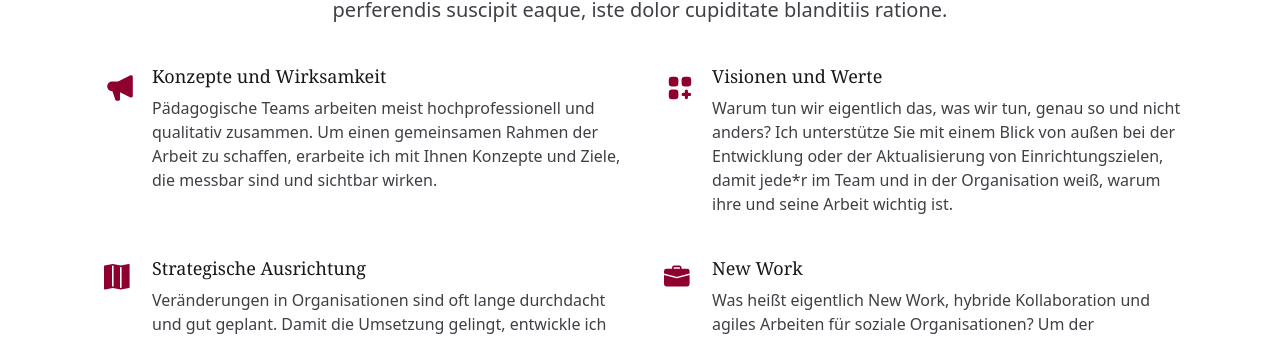
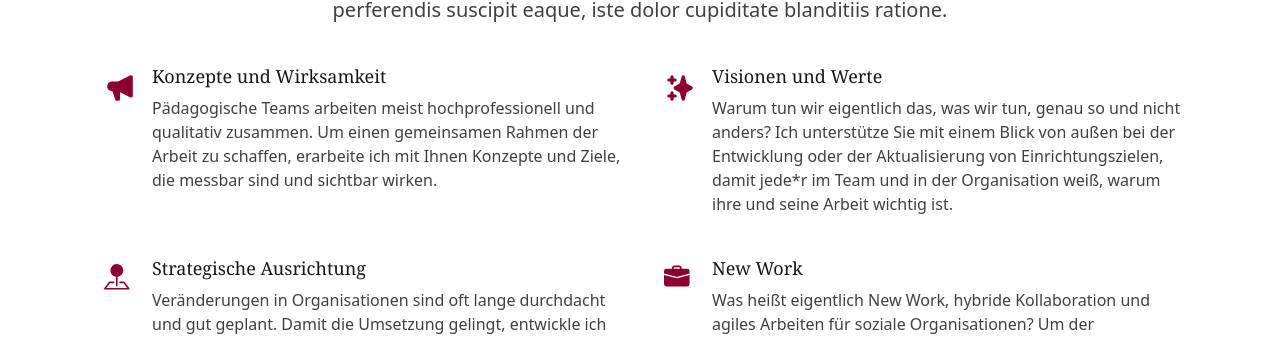
Before and after one commit to jenzopr/dirkpreussner.de, a Next.js app: page /organisationsentwicklung in a window 1280 px wide. Shown: the part 816-1156 px from the top of the page. Built offline with nearby package versions, Linux system fonts and the light colour scheme.

Commit message:
Changed icons

```diff
--- a/pages/organisationsentwicklung.js
+++ b/pages/organisationsentwicklung.js
@@ -80,7 +80,7 @@ export default function Organisationsentwicklung() {
                                 <dt>
                                 <div className="absolute flex items-center justify-center h-12 w-12 rounded-md text-burgund-600">
                                     <svg xmlns="http://www.w3.org/2000/svg" className="h-8 w-8" viewBox="0 0 20 20" fill="currentColor">
-                                        <path d="M5 3a2 2 0 00-2 2v2a2 2 0 002 2h2a2 2 0 002-2V5a2 2 0 00-2-2H5zM5 11a2 2 0 00-2 2v2a2 2 0 002 2h2a2 2 0 002-2v-2a2 2 0 00-2-2H5zM11 5a2 2 0 012-2h2a2 2 0 012 2v2a2 2 0 01-2 2h-2a2 2 0 01-2-2V5zM14 11a1 1 0 011 1v1h1a1 1 0 110 2h-1v1a1 1 0 11-2 0v-1h-1a1 1 0 110-2h1v-1a1 1 0 011-1z" />
+                                        <path fillRule="evenodd" d="M5 2a1 1 0 011 1v1h1a1 1 0 010 2H6v1a1 1 0 01-2 0V6H3a1 1 0 010-2h1V3a1 1 0 011-1zm0 10a1 1 0 011 1v1h1a1 1 0 110 2H6v1a1 1 0 11-2 0v-1H3a1 1 0 110-2h1v-1a1 1 0 011-1zM12 2a1 1 0 01.967.744L14.146 7.2 17.5 9.134a1 1 0 010 1.732l-3.354 1.935-1.18 4.455a1 1 0 01-1.933 0L9.854 12.8 6.5 10.866a1 1 0 010-1.732l3.354-1.935 1.18-4.455A1 1 0 0112 2z" clip-rule="evenodd" />
                                     </svg>
                                 </div>
                                 <p className="ml-14 text-lg leading-6 font-serif font-medium text-gray-900">Visionen und Werte</p>
@@ -93,7 +93,8 @@ export default function Organisationsentwicklung() {
                                 <dt>
                                 <div className="absolute flex items-center justify-center h-12 w-12 rounded-md text-burgund-600">
                                     <svg xmlns="http://www.w3.org/2000/svg" className="h-8 w-8" viewBox="0 0 20 20" fill="currentColor">
-                                        <path fillRule="evenodd" d="M16 .5a.5.5 0 0 0-.598-.49L10.5.99 5.598.01a.5.5 0 0 0-.196 0l-5 1A.5.5 0 0 0 0 1.5v14a.5.5 0 0 0 .598.49l4.902-.98 4.902.98a.502.502 0 0 0 .196 0l5-1A.5.5 0 0 0 16 14.5V.5zM5 14.09V1.11l.5-.1.5.1v12.98l-.402-.08a.498.498 0 0 0-.196 0L5 14.09zm5 .8V1.91l.402.08a.5.5 0 0 0 .196 0L11 1.91v12.98l-.5.1-.5-.1z"/>
+                                        <path fillRule="evenodd" d="M3.1 11.2a.5.5 0 0 1 .4-.2H6a.5.5 0 0 1 0 1H3.75L1.5 15h13l-2.25-3H10a.5.5 0 0 1 0-1h2.5a.5.5 0 0 1 .4.2l3 4a.5.5 0 0 1-.4.8H.5a.5.5 0 0 1-.4-.8l3-4z"/>
+                                        <path fillRule="evenodd" d="M4 4a4 4 0 1 1 4.5 3.969V13.5a.5.5 0 0 1-1 0V7.97A4 4 0 0 1 4 3.999z"/>
                                     </svg>
                                 </div>
                                 <p className="ml-14 text-lg leading-6 font-serif font-medium text-gray-900">Strategische Ausrichtung</p>
```
